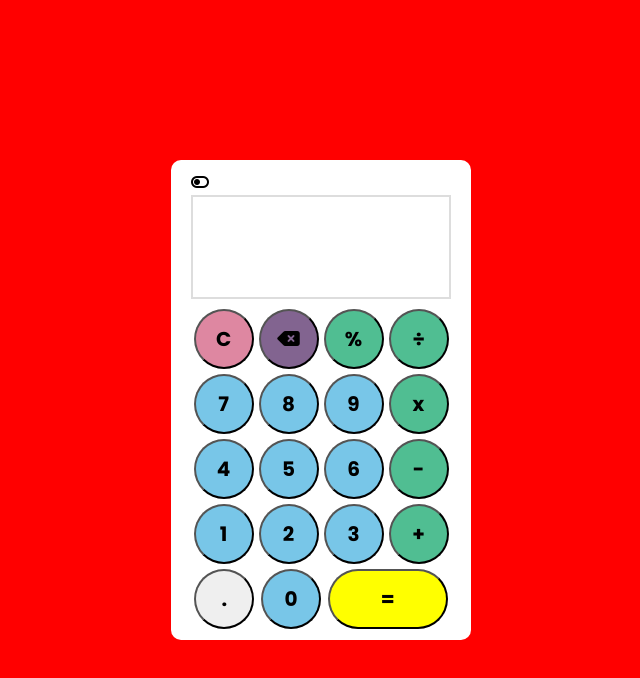
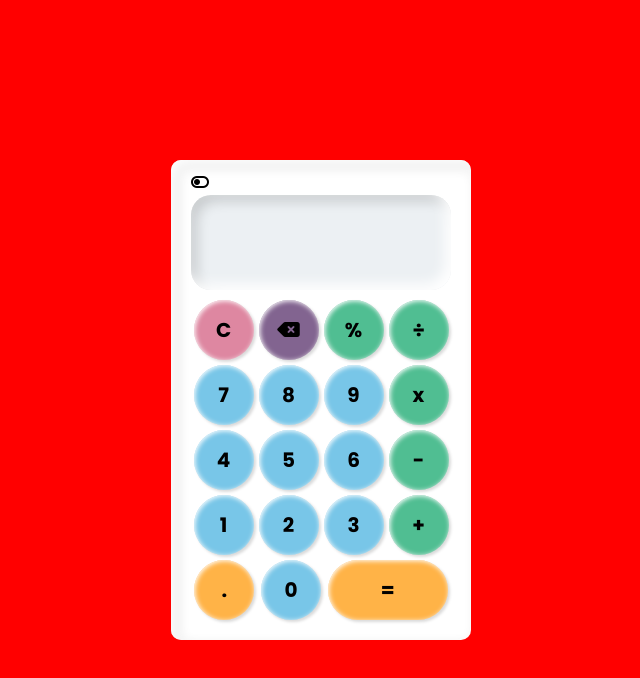
Before and after one commit to ken2213/aesthetic-calculator, a plain HTML site: page index.html in a window 1280 px wide. Shown: the whole page, without its empty margins (319-959 px from the left). Drawn offline with Linux system fonts and the light colour scheme.

Commit message:
Optimized User Interface

```diff
--- a/styles.css
+++ b/styles.css
@@ -25,24 +25,30 @@ body {
   border-radius: 10px;
   padding: 10px 20px;
   background-color: white;
+  box-shadow: inset 6px 6px 13px #fff,
+              inset 6px 6px 13px rgba(0, 0, 0, .16);
 }
 
 
 /* SCREEN DISPLAY STYLING */
 #screen-container {
-  background-color: white;
-  border: #ddd 2px solid;
   margin-bottom: 10px;
-  padding-right: 5px;
+  padding-right: 15px;
+  box-shadow: inset -6px -6px 13px #fff,
+              inset 6px 6px 13px rgba(0, 0, 0, .16);
+  border: none;
+  border-radius: 20px;
+  color: rgb(26, 25, 25);
+  background-color: #ecf0f3;
 }
 
 .screen-last {
-  height: 30px;
+  height: 40px;
   font-size: 20px;
 }
 
 .screen-current {
-  height: 70px;
+  height: 55px;
   font-size: 30px;
 }
 
@@ -68,6 +74,14 @@ body {
   justify-content: space-around;
 }
 
+button {
+  box-shadow: inset 1px 1px 5px #fff,
+  2px 2px 3px rgba(0, 0, 0, .15);
+  background-color: #ecf0f3;
+  border: none;
+  font-weight: bold;
+}
+
 .btn  {
   font-family: 'Poppins', sans-serif;
   font-size: 20px;
@@ -84,25 +98,89 @@ body {
   transform: scale(1);
 }
 
+/* NUMBER BUTTON STYLINGS*/
 .number {
   background-color: hsl(198, 71%, 69%);
-
 }
 
+.number:hover {
+  background-color: hsl(198, 71%, 77%);
+}
+
+.number:active {
+  color: hsl(198, 71%, 90%);
+  background-color: hsl(198, 71%, 50%);
+}
+
+/* OPERATOR BUTTON STYLINGS*/
 .operator {
   background-color: hsl(156, 46%, 53%);
 }
 
+.operator:hover {
+  background-color: hsl(156, 46%, 61%);
+}
+
+.operator:active {
+  color: hsl(156, 46%, 90%);
+  background-color: hsl(156, 46%, 34%);
+}
+
+/* CLEAR BUTTON STYLINGS*/
 #clear {
   background-color: hsl(342, 57%, 70%);
 }
 
+#clear:hover {
+  background-color: hsl(342, 57%, 78%);
+}
+
+#clear:active {
+  color: hsl(342, 57%, 90%);;
+  background-color: hsl(342, 57%, 51%);
+}
+
+/* DELETE BUTTON STYLINGS*/
 #delete {
   background-color: hsl(281, 18%, 48%);
 }
 
+#delete:hover {
+  background-color: hsl(281, 18%, 56%);
+}
+
+#delete:active {
+  color: hsl(281, 18%, 90%);
+  background-color: hsl(281, 18%, 29%);
+}
+
+/* DECIMAL POINT BUTTON STYLINGS*/
+#decimal-point {
+  background-color: hsl(35, 100%, 64%);
+}
+
+#decimal-point:hover {
+  background-color: hsl(35, 100%, 72%);
+}
+
+#decimal-point:active {
+  color: hsl(35, 100%, 90%);
+  background-color: hsl(35, 100%, 45%);
+}
+
+
+/* EQUAL BUTTON STYLINGS*/
 #equal {
-  background-color: yellow;
+  background-color: hsl(35, 100%, 64%);
   width: 120px;
   border-radius: 50px;
 }
+
+#equal:hover {
+  background-color: hsl(35, 100%, 72%);
+}
+
+#equal:active {
+  color: hsl(35, 100%, 90%);
+  background-color: hsl(35, 100%, 45%);
+}
```
